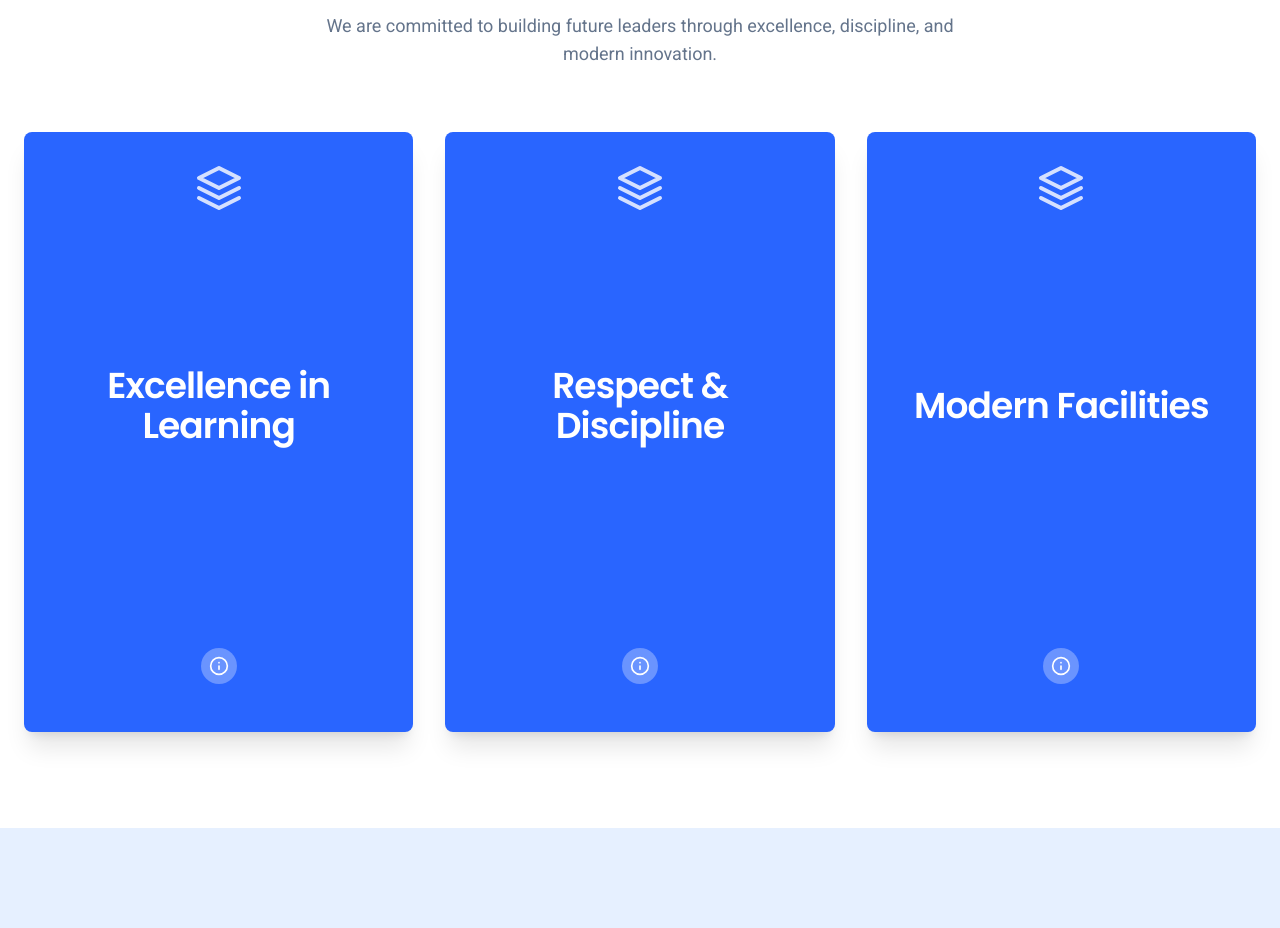
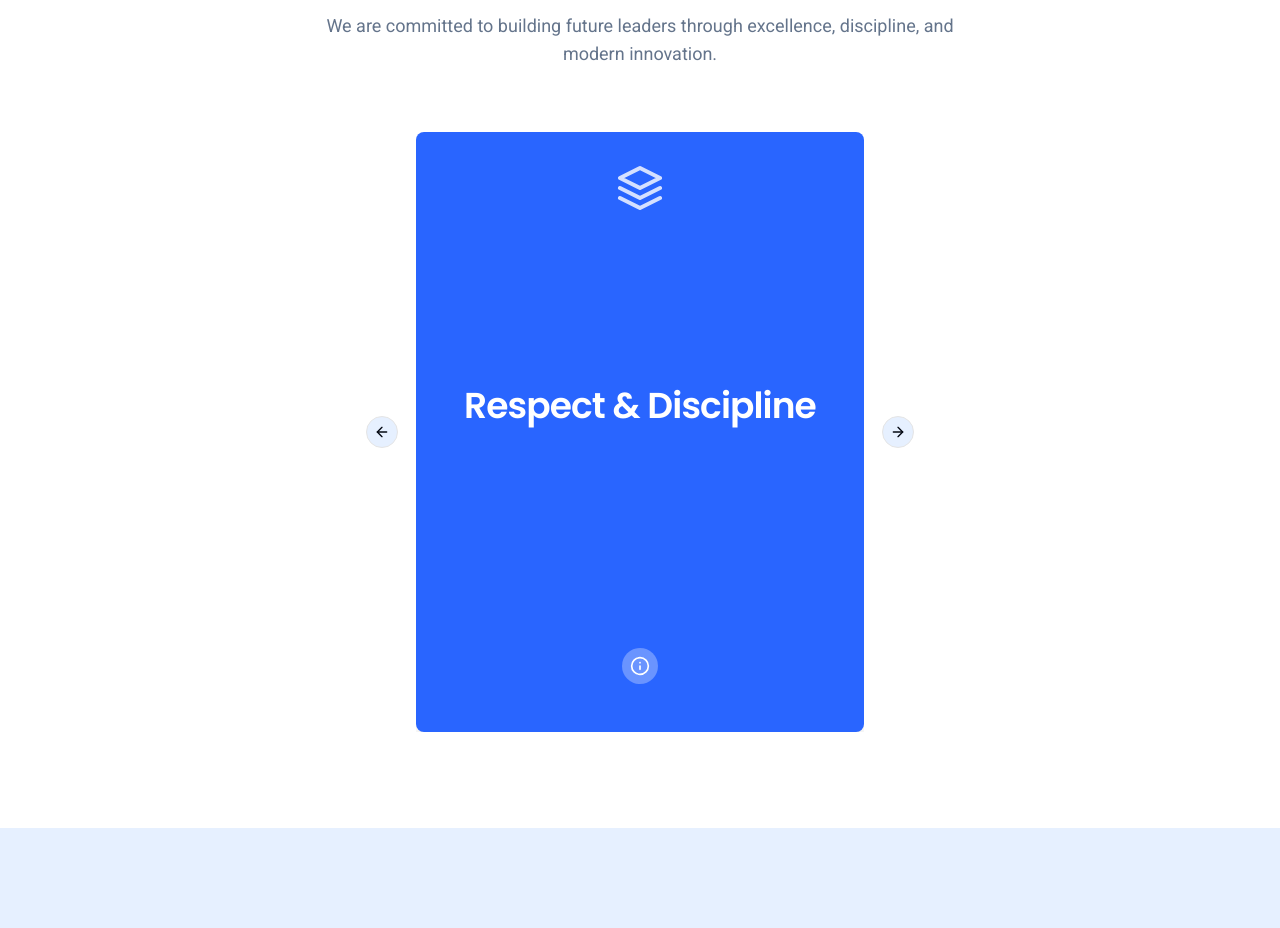
Before and after one commit to KayZee52/CMFI-website, a Next.js app: page / in a window 1280 px wide. Shown: the part 1020-1948 px from the top of the page. Built offline with nearby package versions, Linux system fonts and the light colour scheme.

Commit message:
initial commit

```diff
--- a/src/components/sections/why-choose-us-section.tsx
+++ b/src/components/sections/why-choose-us-section.tsx
@@ -6,6 +6,8 @@ import { AnimateOnScroll } from '../animate-on-scroll';
 import { CMFILogo } from '../icons';
 import { BookOpen, Users, Laptop, Info } from 'lucide-react';
 import { cn } from '@/lib/utils';
+import { Carousel, CarouselContent, CarouselItem, CarouselNext, CarouselPrevious } from '../ui/carousel';
+import Autoplay from "embla-carousel-autoplay"
 
 const features = [
     {
@@ -44,10 +46,20 @@ const WhyChooseUsSection = () => {
                         We are committed to building future leaders through excellence, discipline, and modern innovation.
                     </p>
                 </AnimateOnScroll>
-                <div className="mt-16 grid md:grid-cols-3 gap-8">
+                <AnimateOnScroll className="mt-16" delay={200}>
+                    <Carousel
+                        opts={{ align: "start", loop: true }}
+                        plugins={[
+                            Autoplay({
+                              delay: 5000,
+                            }),
+                        ]}
+                        className="w-full max-w-sm mx-auto md:max-w-md"
+                    >
+                        <CarouselContent>
                             {features.map((feature, index) => (
-                        <AnimateOnScroll key={index} delay={index * 150}>
-                            <div className={cn("group relative h-[600px] w-full overflow-hidden rounded-lg shadow-xl text-white p-8 flex flex-col justify-between", feature.color)}>
+                                <CarouselItem key={index}>
+                                    <div className={cn("group relative h-[600px] w-full overflow-hidden rounded-lg shadow-xl text-white p-8 flex flex-col justify-between mx-auto", feature.color)}>
                                         <div className="absolute inset-0 h-full w-full">
                                             <Image
                                                 src={feature.imageUrl}
@@ -78,9 +90,13 @@ const WhyChooseUsSection = () => {
                                             </div>
                                         </div>
                                     </div>
+                                </CarouselItem>
+                            ))}
+                        </CarouselContent>
+                        <CarouselPrevious className="hidden sm:flex left-[-50px]" />
+                        <CarouselNext className="hidden sm:flex right-[-50px]" />
+                    </Carousel>
                 </AnimateOnScroll>
-                    ))}
-                </div>
             </div>
         </section>
     );
```
Lines whose indentation alone changed are shown as unchanged.
